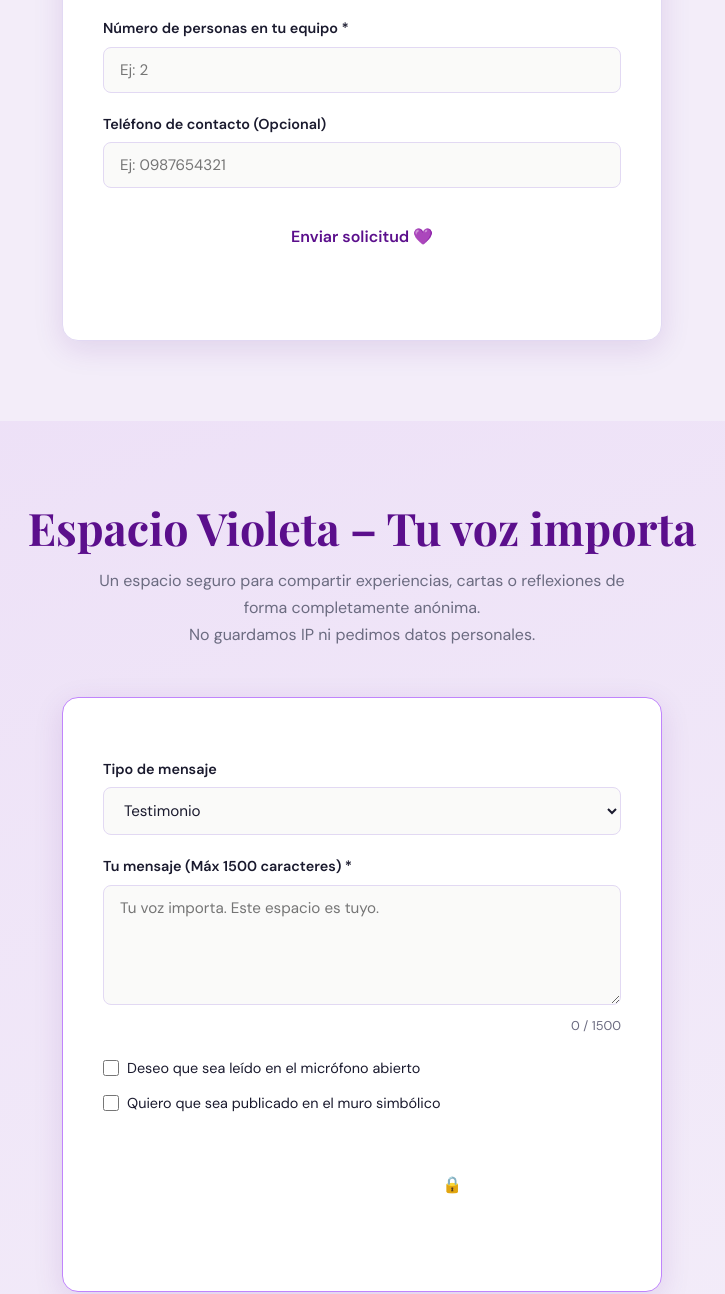
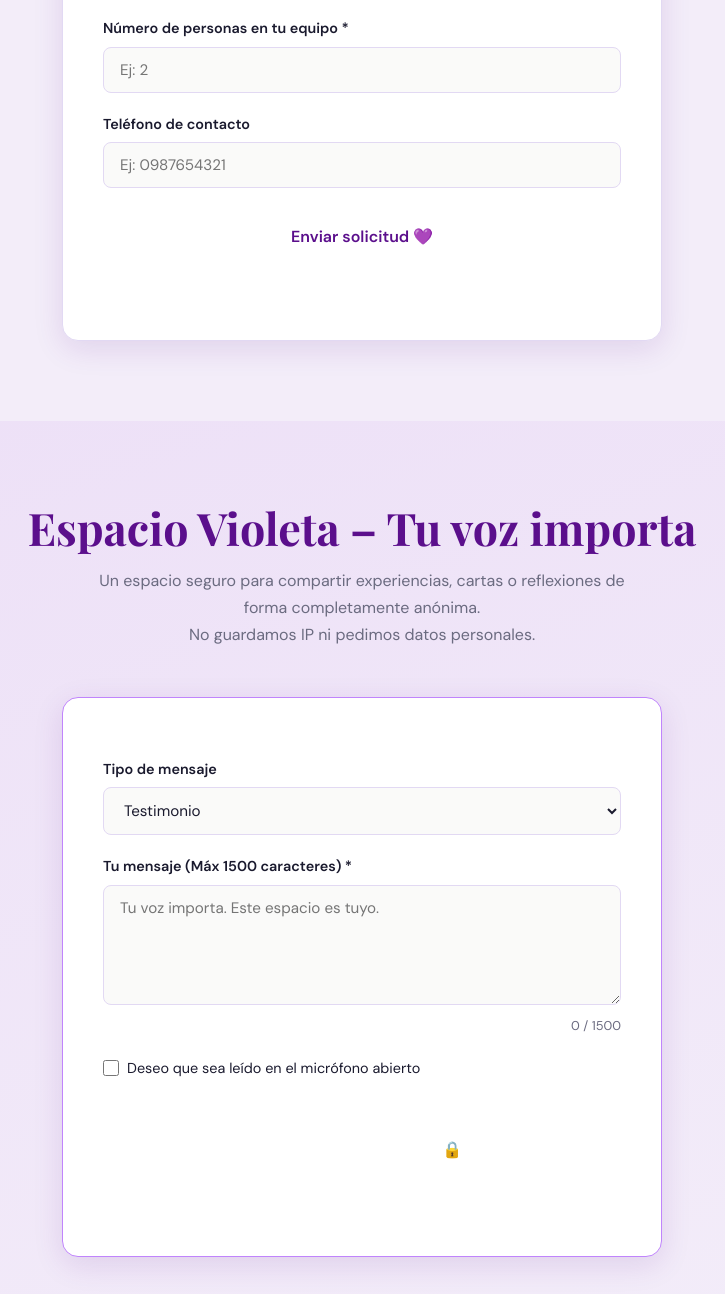
Before and after one commit to Emilio199307/6m-evento, a website: page public/index.html in a window 1280 px wide. Shown: the part 2232-3526 px from the top of the page, without its empty margins (278-1003 px from the left). Drawn offline with nearby package versions, Linux system fonts and the light colour scheme; a web font is replaced by a local one.

Commit message:
ajustes formulario

```diff
--- a/public/index.html
+++ b/public/index.html
@@ -109,7 +109,7 @@
                 <label for="emp-equipo">Número de personas en tu equipo *</label>
                 <input type="number" id="emp-equipo" min="1" placeholder="Ej: 2" required>
 
-                <label for="emp-contacto">Teléfono de contacto (Opcional)</label>
+                <label for="emp-contacto">Teléfono de contacto</label>
                 <input type="tel" id="emp-contacto" placeholder="Ej: 0987654321">
 
                 <button type="submit" class="btn btn-primary w-100">Enviar solicitud 💜</button>
@@ -137,7 +137,7 @@
 
                 <div class="check-group">
                     <label class="check-label"><input type="checkbox" id="anon-micro"> Deseo que sea leído en el micrófono abierto</label>
-                    <label class="check-label"><input type="checkbox" id="anon-muro"> Quiero que sea publicado en el muro simbólico</label>
+
                 </div>
 
                 <button type="submit" class="btn btn-secondary w-100">Enviar de forma segura 🔒</button>
```
